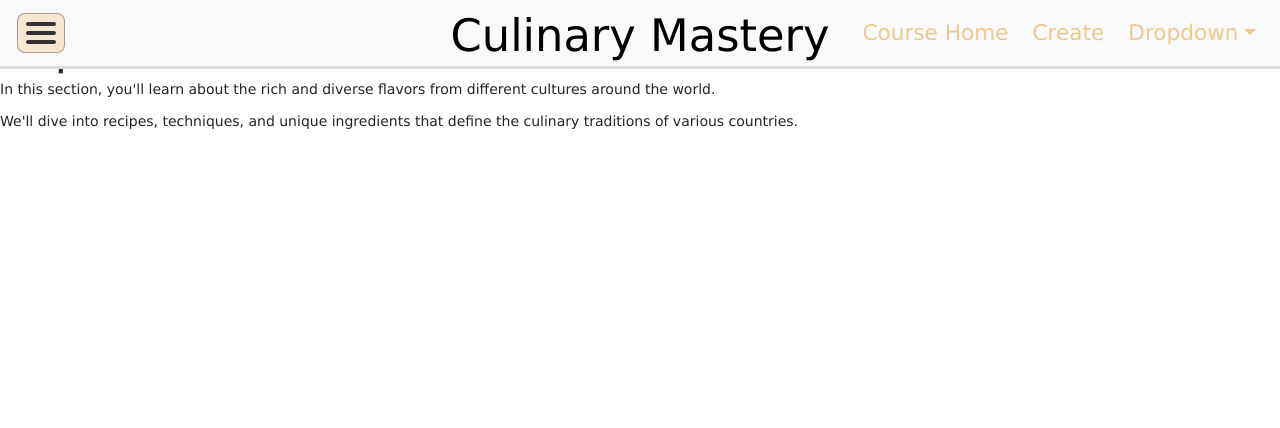
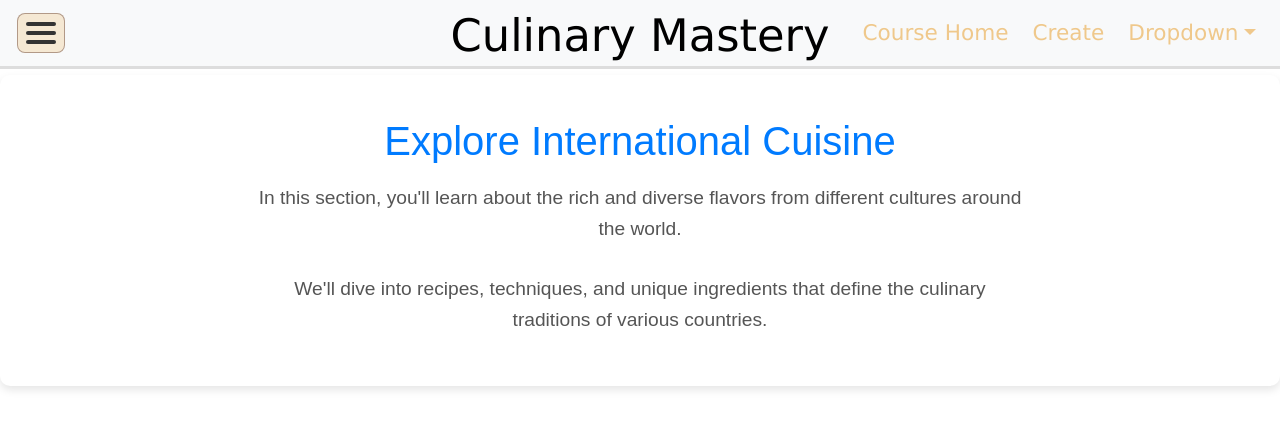
Before and after one commit to 24-25-UC-Senior-Design-Group-7/Culinary-Mastery, a React (Vite) app: page /international in a window 1280 px wide. Shown: the top 428 px of the page. Built offline with nearby package versions, Linux system fonts and the light colour scheme.

Commit message:
updating css

```diff
--- a/src/pages/cooking.jsx
+++ b/src/pages/cooking.jsx
@@ -35,11 +35,11 @@
   }, [updateSidebarProps]);
 
   return (
-    <>
+    <div className="content-wrapper">
       <h1 className="mt-4">Cooking</h1>
       <p>Welcome to the Cooking section. Here you will learn the art of cooking.</p>
       <p>Explore various cooking techniques and recipes that will help you master the culinary world.</p>
-    </>
+    </div>
   );
 }
 
--- a/src/pages/international.jsx
+++ b/src/pages/international.jsx
@@ -33,11 +33,11 @@
   }, [updateSidebarProps]);
 
   return (
-    <>
+    <div className="content-wrapper">
       <h1 className="mt-4">Explore International Cuisine</h1>
       <p>In this section, you'll learn about the rich and diverse flavors from different cultures around the world.</p>
       <p>We'll dive into recipes, techniques, and unique ingredients that define the culinary traditions of various countries.</p>
-    </>
+    </div>
   );
 }
 
--- a/src/pages/sear.jsx
+++ b/src/pages/sear.jsx
@@ -34,11 +34,11 @@
   }, [updateSidebarProps]);
 
   return (
-    <>
+    <div className="content-wrapper">
       <h1 className="mt-4">Sear Techniques</h1>
       <p>Learn how to sear meat and other ingredients to perfection in this section. Searing enhances flavors and adds texture.</p>
       <p>Explore different methods for searing, from pan-searing to grilling, and master this important cooking technique.</p>
-    </>
+    </div>
   );
 }
 
```
